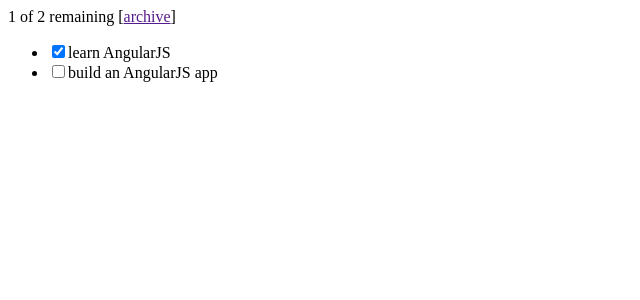
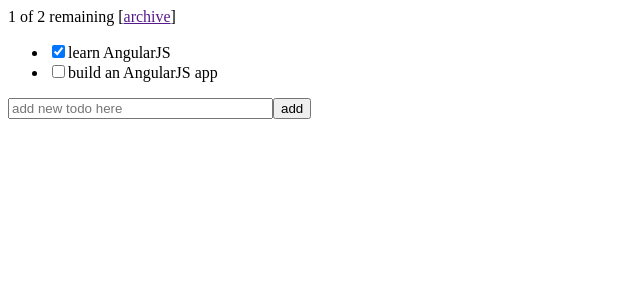
Before and after one commit to ledsun/hello-angulars, an Angular app in the folder angular/: page / in a window 1280 px wide. Shown: the top 300 px of the page, without its empty margins (0-640 px from the left). Built offline with nearby package versions, Linux system fonts and the light colour scheme.

Commit message:
Todoアプリケーションのタスク追加ボタンを実装

```diff
--- a/angular/src/app/app.component.html
+++ b/angular/src/app/app.component.html
@@ -2,11 +2,15 @@
   <span>{{ remaining() }} of {{ todos.length }} remaining</span>
   [<a href="" (click)="archive($event)">archive</a>]
   <ul>
-    <li *ngFor="let todo of todos;">
+    <li *ngFor="let todo of todos">
       <label>
         <input type="checkbox" [(ngModel)]="todo.done">
         <span>{{ todo.text }}</span>
       </label>
     </li>
   </ul>
+  <form (submit)="addTodo()">
+    <input type="text" [(ngModel)]="todoText" name="todoText" size="30" placeholder="add new todo here">
+    <input type="submit" value="add">
+  </form>
 </div>
--- a/angular/src/app/app.component.ts
+++ b/angular/src/app/app.component.ts
@@ -10,6 +10,7 @@
     { text: 'learn AngularJS', done: true },
     { text: 'build an AngularJS app', done: false }
   ]
+  todoText = ''
 
   remaining() {
     var count = 0
@@ -29,4 +30,9 @@
     event.preventDefault()
   }
 
+  addTodo() {
+    this.todos.push({ text: this.todoText, done: false })
+    this.todoText = ""
+  }
+
 }
```
